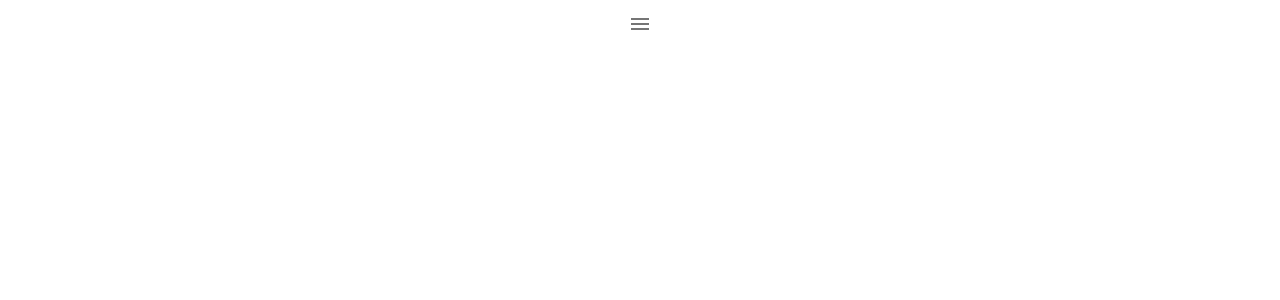
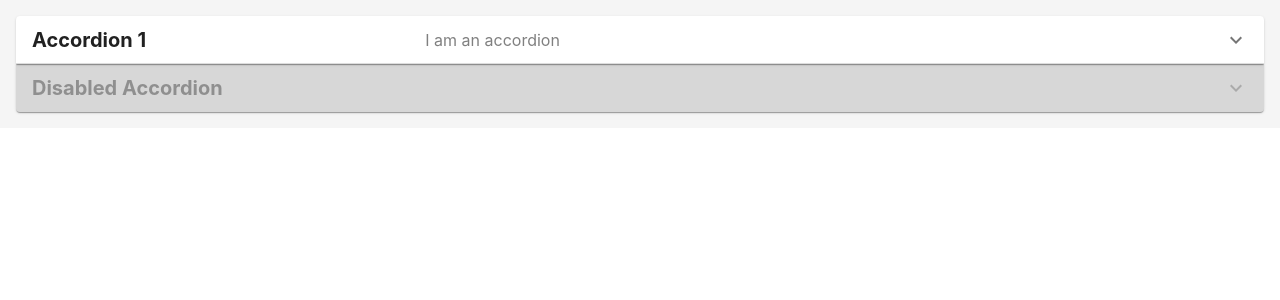
Before and after one commit to nenadpejic/examples, a React (Create React App) app in the folder react-material-ui-ts/: page / in a window 1280 px wide. Shown: the top 300 px of the page. Built offline with nearby package versions, Linux system fonts and the light colour scheme.

Commit message:
Created SimpleAccordion

```diff
--- a/react-material-ui-ts/src/App.css
+++ /dev/null
@@ -1,3 +0,0 @@
-.App {
-  text-align: center;
-}
--- a/react-material-ui-ts/src/App.tsx
+++ b/react-material-ui-ts/src/App.tsx
@@ -1,4 +1,3 @@
-import './App.css'
 import { BrowserRouter as Router } from 'react-router-dom'
 // import BasicTable from './components/table/BasicTable'
 // import WithPagination from './components/table/WithPagination'
@@ -6,11 +5,12 @@ import { BrowserRouter as Router } from 'react-router-dom'
 // import WithSelecting from './components/table/WithSelecting'
 // import AlertDialog from './components/dialog/AlertDialog'
 // import SimpleMenu from './components/menu/SimpleMenu'
-import SimpleDrawer from './components/drawer/SimpleDrawer'
+// import SimpleDrawer from './components/drawer/SimpleDrawer'
+import SimpleAccordion from './components/accordion/SimpleAccordion'
 
 function App() {
   return (
-    <div className="App">
+    <div>
       <Router>
         {/* <BasicTable /> */}
         {/* <WithPagination /> */}
@@ -18,7 +18,8 @@ function App() {
         {/* <WithSelecting /> */}
         {/* <AlertDialog /> */}
         {/* <SimpleMenu /> */}
-        <SimpleDrawer />
+        {/* <SimpleDrawer /> */}
+        <SimpleAccordion />
       </Router>
     </div>
   );
--- /dev/null
+++ b/react-material-ui-ts/src/components/accordion/SimpleAccordion/SimpleAccordion.module.css
@@ -0,0 +1,17 @@
+.root {
+  background-color: #f5f5f5;
+  padding: 1rem;
+}
+
+.heading {
+  font-size: 1.25rem;
+  font-weight: bold;
+  flex-basis: 33.33%;
+  flex-shrink: 0;
+}
+
+.secondary_heading {
+  font-size: 1rem;
+  align-self: center;
+  color: grey;
+}
--- /dev/null
+++ b/react-material-ui-ts/src/components/accordion/SimpleAccordion/index.tsx
@@ -0,0 +1,43 @@
+import Accordion from '@material-ui/core/Accordion'
+import AccordionDetails from '@material-ui/core/AccordionDetails'
+import AccordionSummary from '@material-ui/core/AccordionSummary'
+import Typography from '@material-ui/core/Typography'
+import ExpandMoreIcon from '@material-ui/icons/ExpandMore'
+import React from 'react'
+import styles from './SimpleAccordion.module.css'
+
+const SimpleAccordion = () => {
+
+  return (
+    <div className={styles.root}>
+      <Accordion>
+        <AccordionSummary
+          expandIcon={<ExpandMoreIcon />}
+          aria-controls="panel1a-content"
+          id="panel1a-header"
+        >
+          <Typography className={styles.heading} variant='inherit'>Accordion 1</Typography>
+          <Typography className={styles.secondary_heading} variant='inherit'>I am an accordion</Typography>
+        </AccordionSummary>
+        <AccordionDetails>
+          <Typography>
+            Lorem ipsum dolor sit amet, consectetur adipiscing elit. Suspendisse malesuada lacus ex,
+            sit amet blandit leo lobortis eget.
+          </Typography>
+        </AccordionDetails>
+      </Accordion>
+
+      <Accordion disabled>
+        <AccordionSummary
+          expandIcon={<ExpandMoreIcon />}
+          aria-controls="panel2a-content"
+          id="panel2a-header"
+        >
+          <Typography className={styles.heading} variant='inherit'>Disabled Accordion</Typography>
+        </AccordionSummary>
+      </Accordion>
+    </div>
+  )
+}
+
+export default SimpleAccordion
--- a/react-material-ui-ts/src/index.tsx
+++ b/react-material-ui-ts/src/index.tsx
@@ -1,7 +1,7 @@
 import React from 'react';
 import ReactDOM from 'react-dom';
+import App from './App';
 import './index.css';
-import App from './App';
 import reportWebVitals from './reportWebVitals';
 
 ReactDOM.render(
```
Also changed, not shown: react-material-ui-ts/src/components/drawer/SimpleDrawer/index.tsx (+2 -10 lines).
